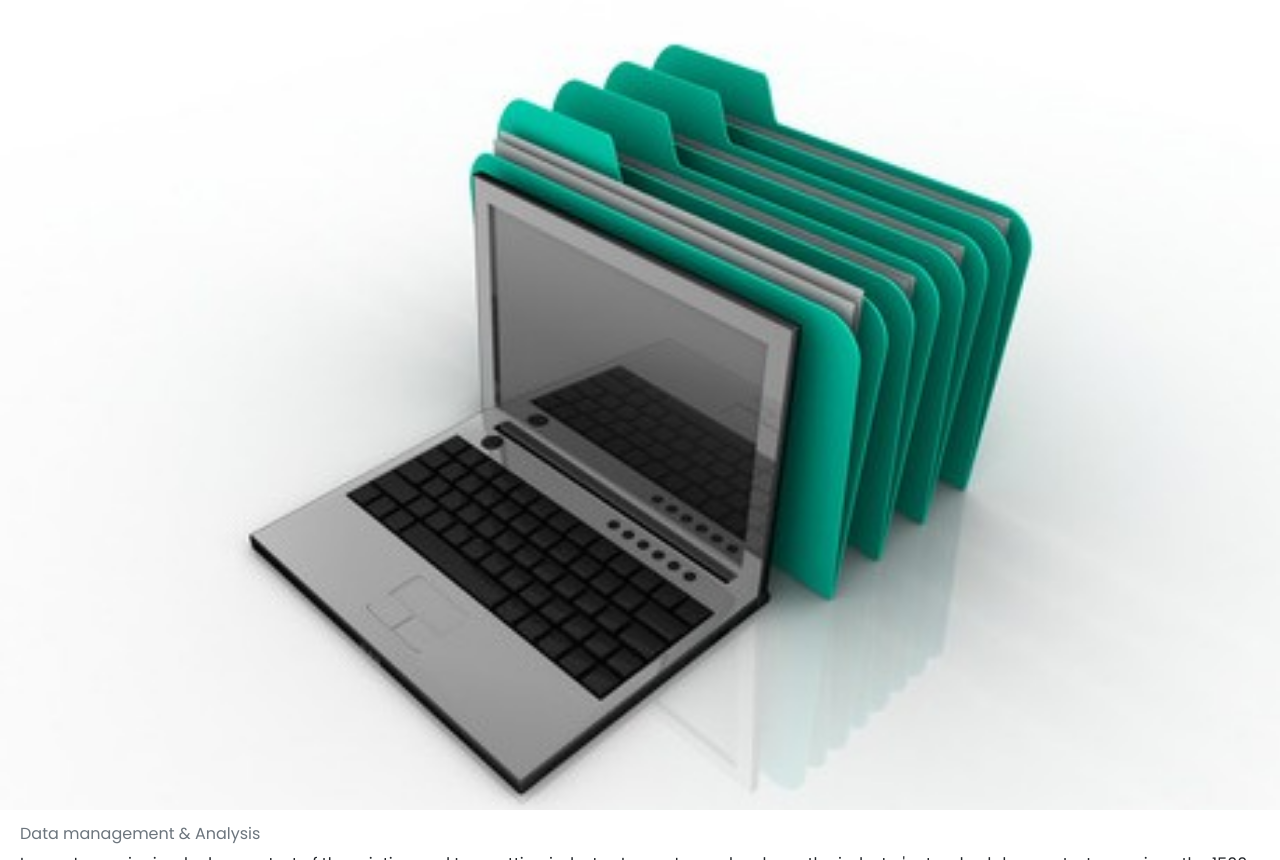
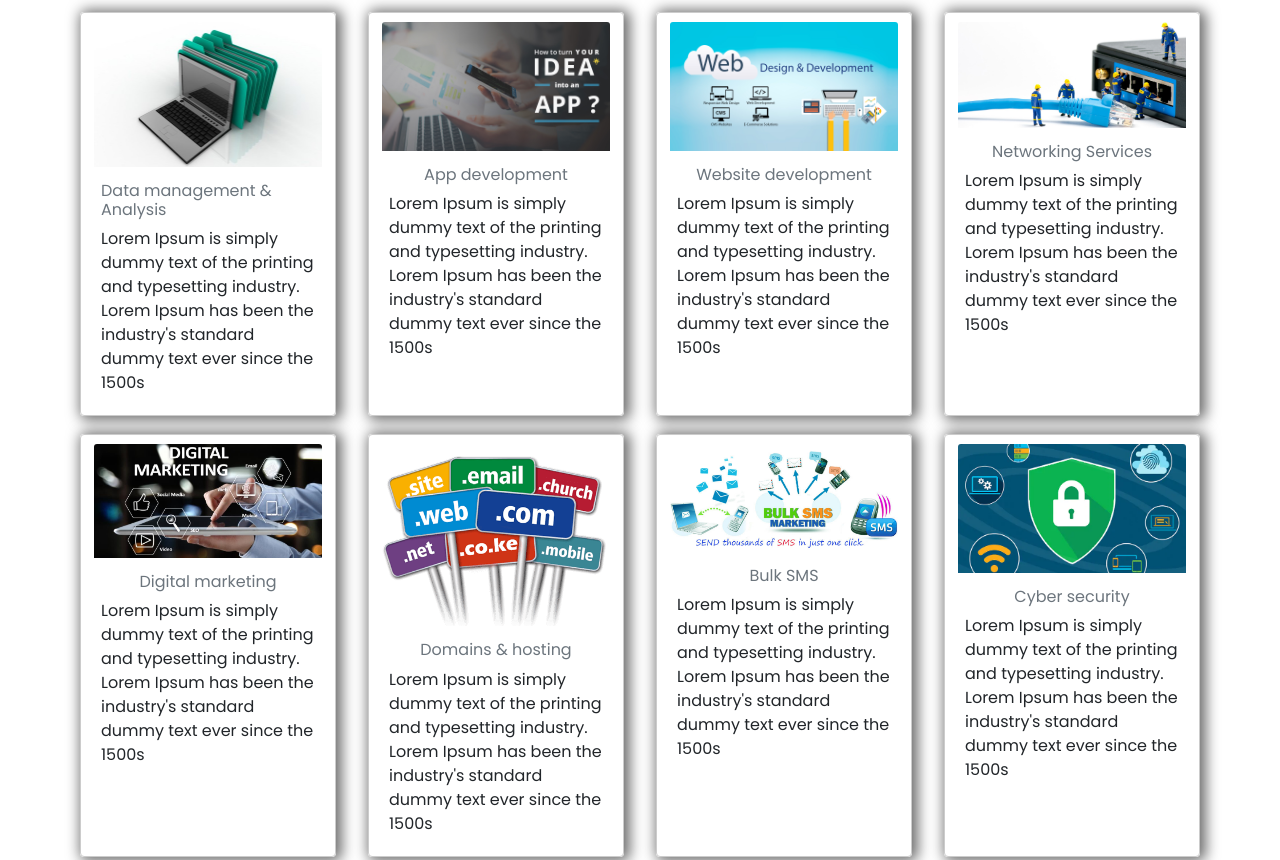
Before and after one commit to Fande-Company/Company_website, a plain HTML site: page index.html in a window 1280 px wide. Shown: the top 860 px of the page. Drawn offline with Linux system fonts and the light colour scheme.

Commit message:
Added the services cards  styling

```diff
--- a/css/main.css
+++ b/css/main.css
@@ -14,3 +14,47 @@ body {
 
 
 /*--------- Section header -------------*/
+
+
+
+/*------------------------------------------------- Section services ---------------------------------------------------------------*/
+.servicesSection{
+
+    width: 90%;
+    margin: auto;
+ }
+.cardImage{
+    width: 90%;
+    padding-top: 9px;
+}
+.serviceCard{
+    width: 256px;
+    border: 1px solid #ccc;
+    border-radius: 4px;
+    margin-bottom: 18px ;
+    -webkit-box-shadow: 3px 1px 14px 3px rgba(0,0,0,0.58);
+    box-shadow: 3px 1px 14px 3px rgba(0,0,0,0.58);
+}
+.card-body :hover{
+    transform: scaleX(1.1);
+    transition: 1s ease-in-out;
+}
+
+.serviceCard,.card-body{
+    display: flex;
+    flex-direction: column;
+    align-items: center;
+}
+.serviceContainer{
+    display: flex;
+    justify-content: space-around;
+    flex-direction: row;
+    flex-wrap: wrap;
+    margin-top: 12px;
+}
+@media (max-width: 579px){
+    .serviceCard{
+        width: 300px;
+    }
+}
+/*----------------------------------------------------------------------------------------------------------------------------------------------*/
```
